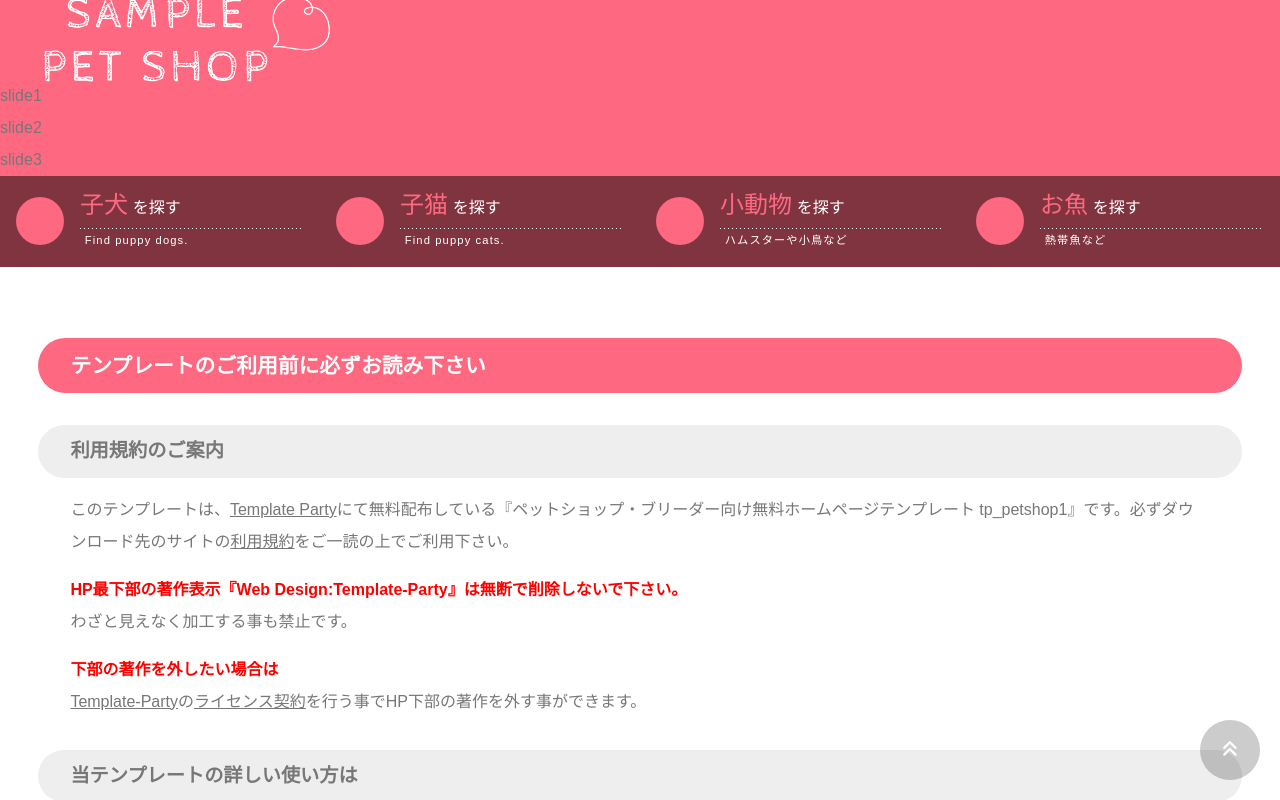
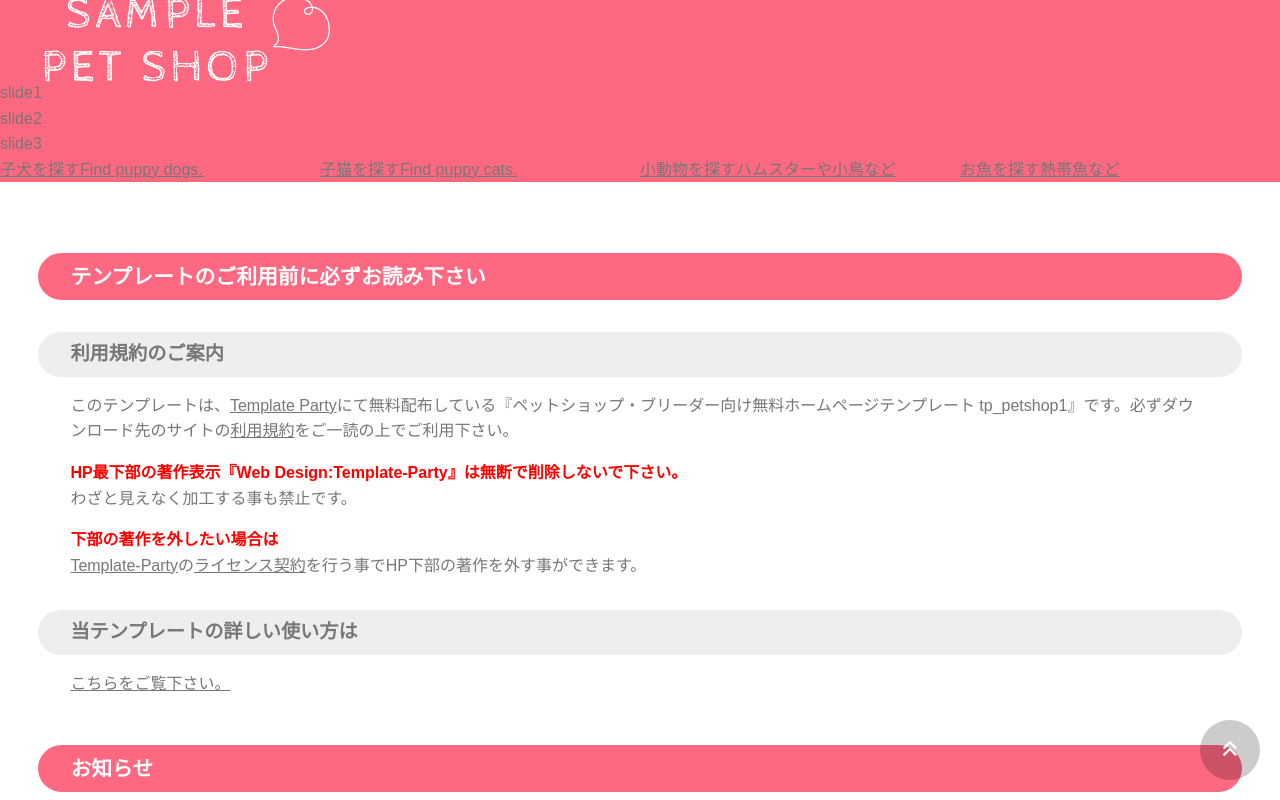
Before and after one commit to chiilog/react-component-practice, a Next.js app: page / in a window 1280 px wide. Shown: the top 800 px of the page. Built offline with nearby package versions, Linux system fonts and the light colour scheme.

Commit message:
add: HeaderNavLink

```diff
--- a/src/app/globals.css
+++ b/src/app/globals.css
@@ -30,11 +30,11 @@ body {
 
 body {
   font-family: 'ヒラギノ丸ゴ Pro', 'Hiragino Maru Gothic Pro', 'メイリオ',
-    Meiryo, Osaka, 'ＭＳ Ｐゴシック', 'MS PGothic', sans-serif; /*フォント種類*/
+    Meiryo, Osaka, 'ＭＳ Ｐゴシック', 'MS PGothic', sans-serif;
   -webkit-text-size-adjust: none;
-  background: #fff; /*背景色*/
-  color: #777; /*文字色*/
-  line-height: 2; /*行間*/
+  background: #fff;
+  color: #777;
+  line-height: 1.6;
 }
 
 /*リセット*/
@@ -198,21 +198,6 @@ header {
   width: 100%;
 }
 
-/*リンクテキスト*/
-.category-menu a {
-  text-decoration: none;
-  display: block;
-  color: inherit;
-  padding: 0.3rem 1rem 1rem; /*上、左右、下へのメニュー内の余白。*/
-  background: rgba(
-    0,
-    0,
-    0,
-    0.5
-  ); /*背景色。0,0,0は黒の事で0.5は色が50%出た状態。*/
-  position: relative; /*アイコンを絶対配置する為に必要な指示*/
-}
-
 /*開閉メニューの中のリンク*/
 #menubar .category-menu a {
   background: transparent; /*背景色をリセット（透明）に*/
@@ -249,55 +234,6 @@ header {
 /*アイコンのマウスオン時の共通設定*/
 .category-menu a:hover::before {
   transform: scale(1.1); /*元の1.1倍に拡大*/
-}
-
-/*１つ目のメニューのアイコン*/
-.category-menu li:nth-of-type(1) a::before {
-  content: '\f6d3'; /*使いたいアイコン名をここで指定。Font Awesomeに記載されています。詳しくは当テンプレートのマニュアルを読んで下さい。*/
-}
-
-/*２つ目のメニューのアイコン*/
-.category-menu li:nth-of-type(2) a::before {
-  content: '\f6be'; /*使いたいアイコン名をここで指定。Font Awesomeに記載されています。詳しくは当テンプレートのマニュアルを読んで下さい。*/
-}
-
-/*３つ目のメニューのアイコン*/
-.category-menu li:nth-of-type(3) a::before {
-  content: '\f520'; /*使いたいアイコン名をここで指定。Font Awesomeに記載されています。詳しくは当テンプレートのマニュアルを読んで下さい。*/
-}
-
-/*４つ目のメニューのアイコン*/
-.category-menu li:nth-of-type(4) a::before {
-  content: '\f578'; /*使いたいアイコン名をここで指定。Font Awesomeに記載されています。詳しくは当テンプレートのマニュアルを読んで下さい。*/
-}
-
-/*メニューの１行目と２行目の共通設定（html側ではなくプレビュー時の１行目と２行目のことです）*/
-.category-menu a .line1,
-.category-menu a .line2 {
-  display: block;
-  margin-left: 4rem; /*左に空けるスペース。４文字分。*/
-}
-
-/*メニューの１行目の追加設定*/
-.category-menu a .line1 {
-  background: url(../../public/images/uline1.png) repeat-x left bottom / auto
-    1px; /*ドットラインを背景画像として読み込んでいます。最後の1pxは高さ。例えば2pxにすると大きなドットになります。*/
-}
-
-/*メニューの１行目の強調文字*/
-.category-menu a .line1 span {
-  color: var(
-    --primary-color
-  ); /*css冒頭で指定しているprimary-colorを読み込みます*/
-  font-size: 1.5rem; /*文字サイズを1.5倍に*/
-  margin-right: 0.2em; /*右側に空けるスペース。「を探す」との間に空ける余白です。*/
-}
-
-/*メニューの２行目の追加設定*/
-.category-menu a .line2 {
-  font-size: 0.7rem; /*文字サイズを0.7倍に。*/
-  letter-spacing: 0.1em; /*文字間隔を少しだけ広く*/
-  padding-left: 0.3rem; /*左側に空ける余白*/
 }
 
 /*画面幅800px以下の追加指定*/
```
Also changed, not shown: src/components/atoms/HeaderNavLink/HeaderNavLink.module.css (added, +60 -0 lines), src/components/atoms/HeaderNavLink/HeaderNavLink.tsx (added, +70 -0 lines), 1 other file (tests, documents, lock files or other folders).
